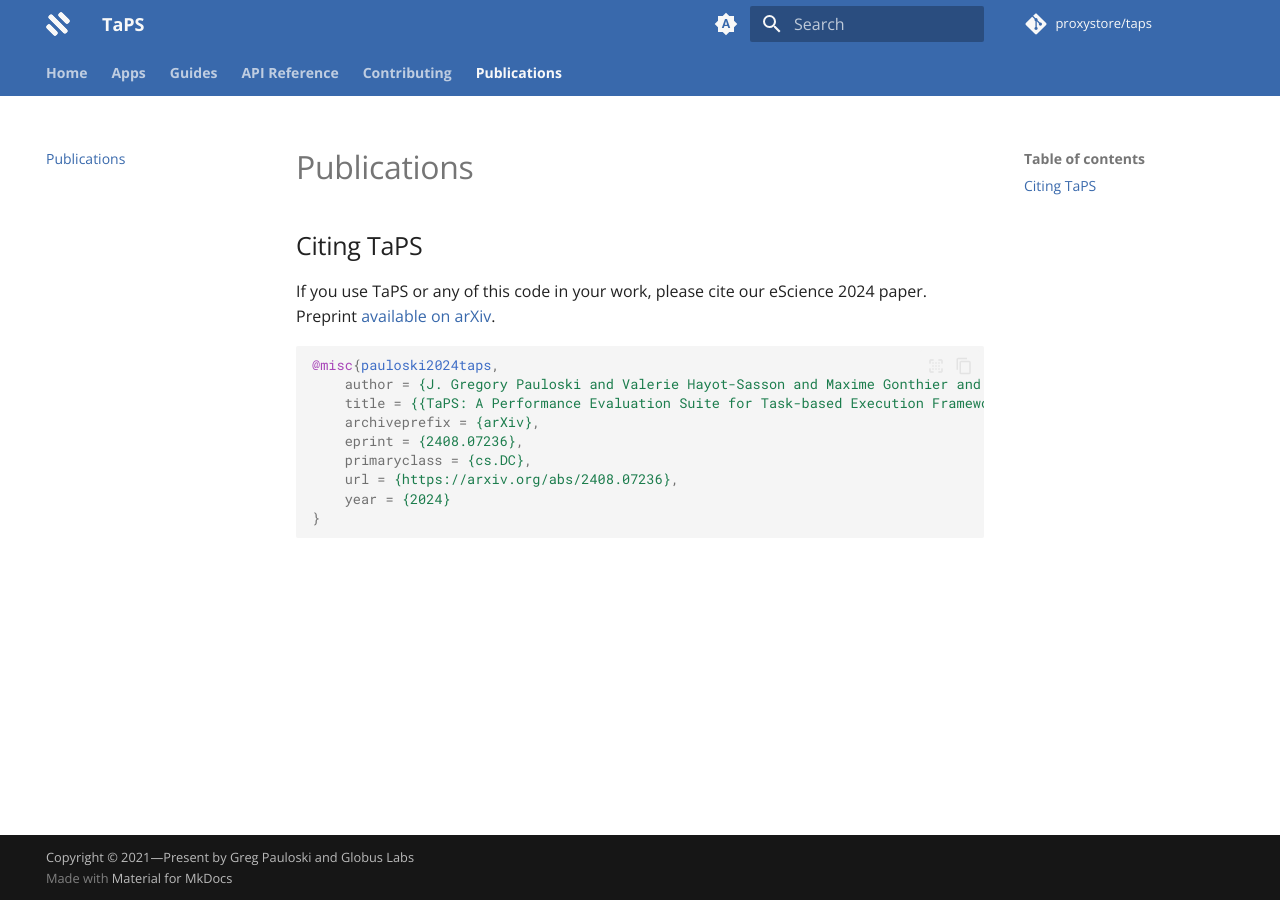
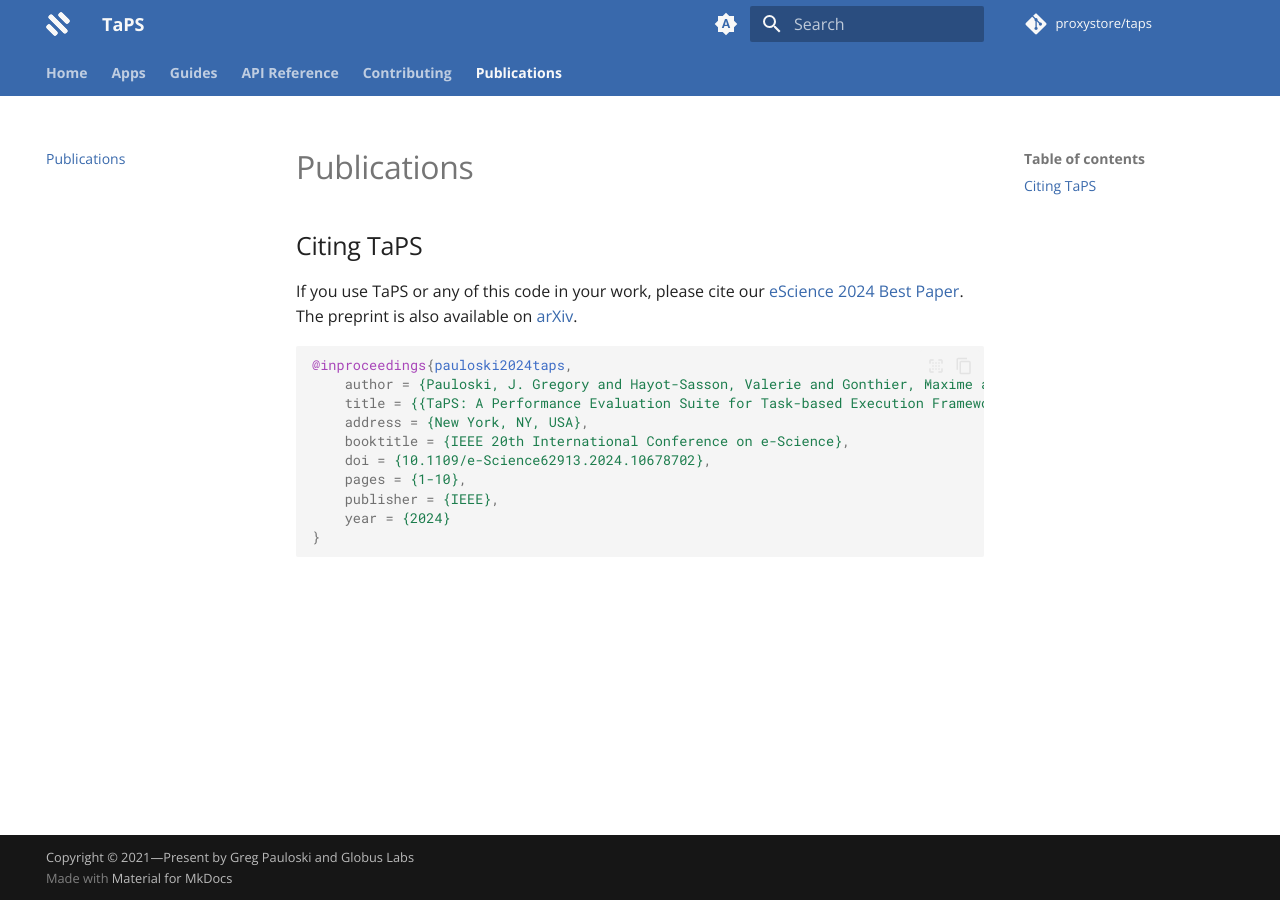
Before and after one commit to proxystore/taps, an MkDocs documentation site: the page built from docs/publications/index.md, in a window 1280 px wide. Built offline with MkDocs 1.6.1 and Material for MkDocs 9.7.7, drawn with Linux system fonts in a browser that asks for light colours; comment, search, counter and statistics services are not loaded; the version menu is left out.

Commit message:
Update publications page

````diff
--- a/docs/publications/index.md
+++ b/docs/publications/index.md
@@ -1,16 +1,17 @@
 ## Citing TaPS
 
-If you use TaPS or any of this code in your work, please cite our eScience 2024 paper.
-Preprint [available on arXiv](https://arxiv.org/abs/2408.07236){target=_blank}.
+If you use TaPS or any of this code in your work, please cite our [eScience 2024 Best Paper](https://ieeexplore.ieee.org/document/10678702){target=_blank}.
+The preprint is also available on [arXiv](https://arxiv.org/abs/2408.07236){target=_blank}.
 
 ```bibtex
-@misc{pauloski2024taps,
-    author = {J. Gregory Pauloski and Valerie Hayot-Sasson and Maxime Gonthier and Nathaniel Hudson and Haochen Pan and Sicheng Zhou and Ian Foster and Kyle Chard},
+@inproceedings{pauloski2024taps,
+    author = {Pauloski, J. Gregory and Hayot-Sasson, Valerie and Gonthier, Maxime and Hudson, Nathaniel and Pan, Haochen and Zhou, Sicheng and Foster, Ian and Chard, Kyle},
     title = {{TaPS: A Performance Evaluation Suite for Task-based Execution Frameworks}},
-    archiveprefix = {arXiv},
-    eprint = {2408.07236},
-    primaryclass = {cs.DC},
-    url = {https://arxiv.org/abs/2408.07236},
+    address = {New York, NY, USA},
+    booktitle = {IEEE 20th International Conference on e-Science},
+    doi = {10.1109/e-Science62913.2024.10678702},
+    pages = {1-10},
+    publisher = {IEEE},
     year = {2024}
 }
 ```
````
